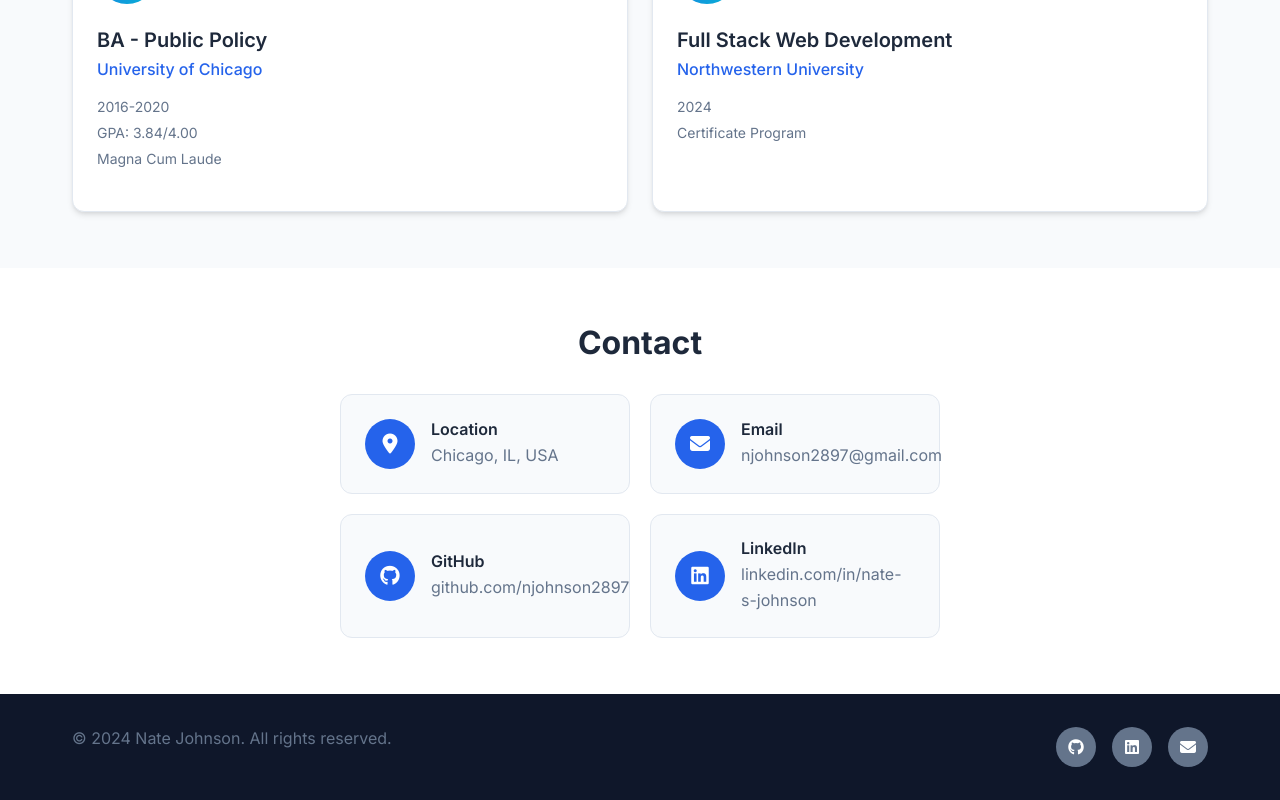
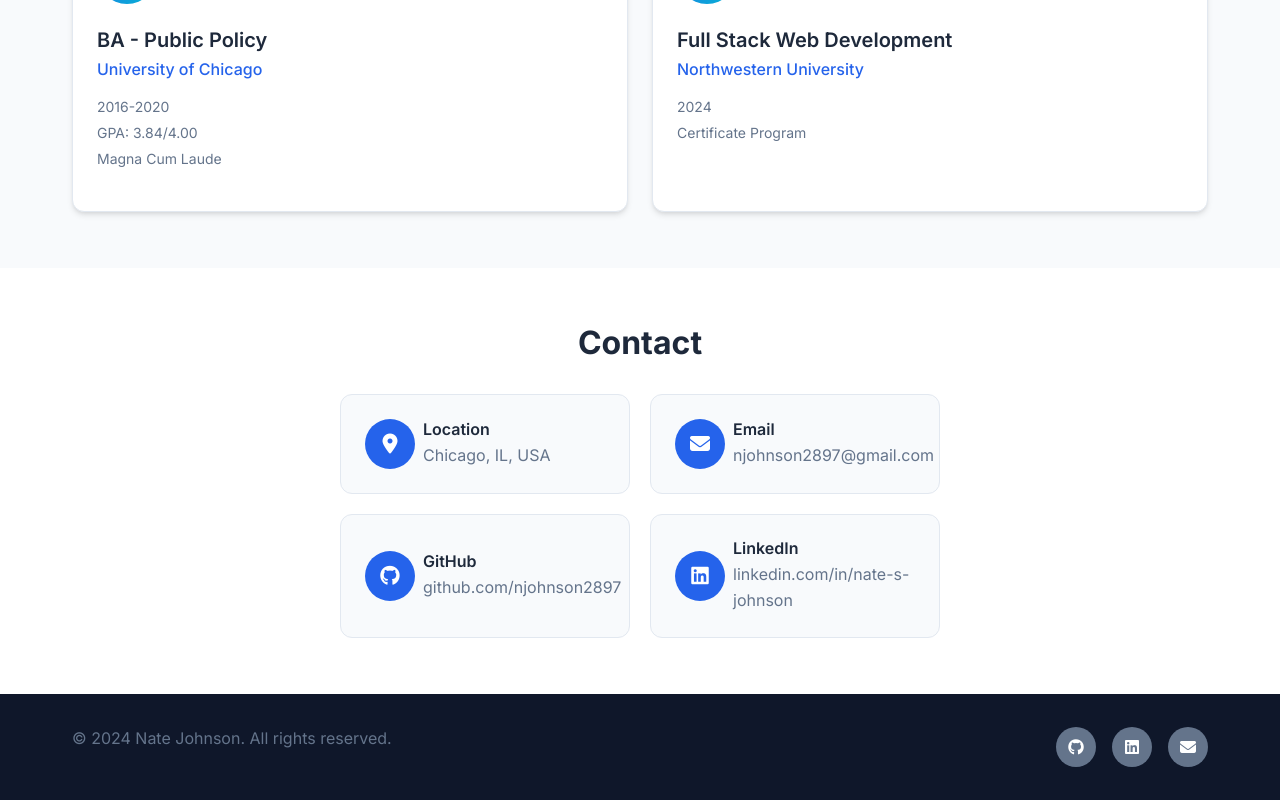
Before and after one commit to njohnson2897/njohnson-portfolio, a React (Vite) app: page / in a window 1280 px wide. Shown: the part 3629-4429 px from the top of the page. Built offline with nearby package versions, Linux system fonts and the light colour scheme.

Commit message:
eliminates spacing issue in contact cards

```diff
--- a/src/App.css
+++ b/src/App.css
@@ -693,7 +693,7 @@ a:hover {
 .contact-item {
     display: flex;
     align-items: center;
-    gap: 1rem;
+    gap: 0.5rem;
     padding: 1.5rem;
     background: var(--bg-secondary);
     border-radius: var(--border-radius);
@@ -736,6 +736,7 @@ a:hover {
 
 .contact-details a {
     color: var(--text-secondary);
+    padding-right: 5;
 }
 
 .contact-details a:hover {
```
